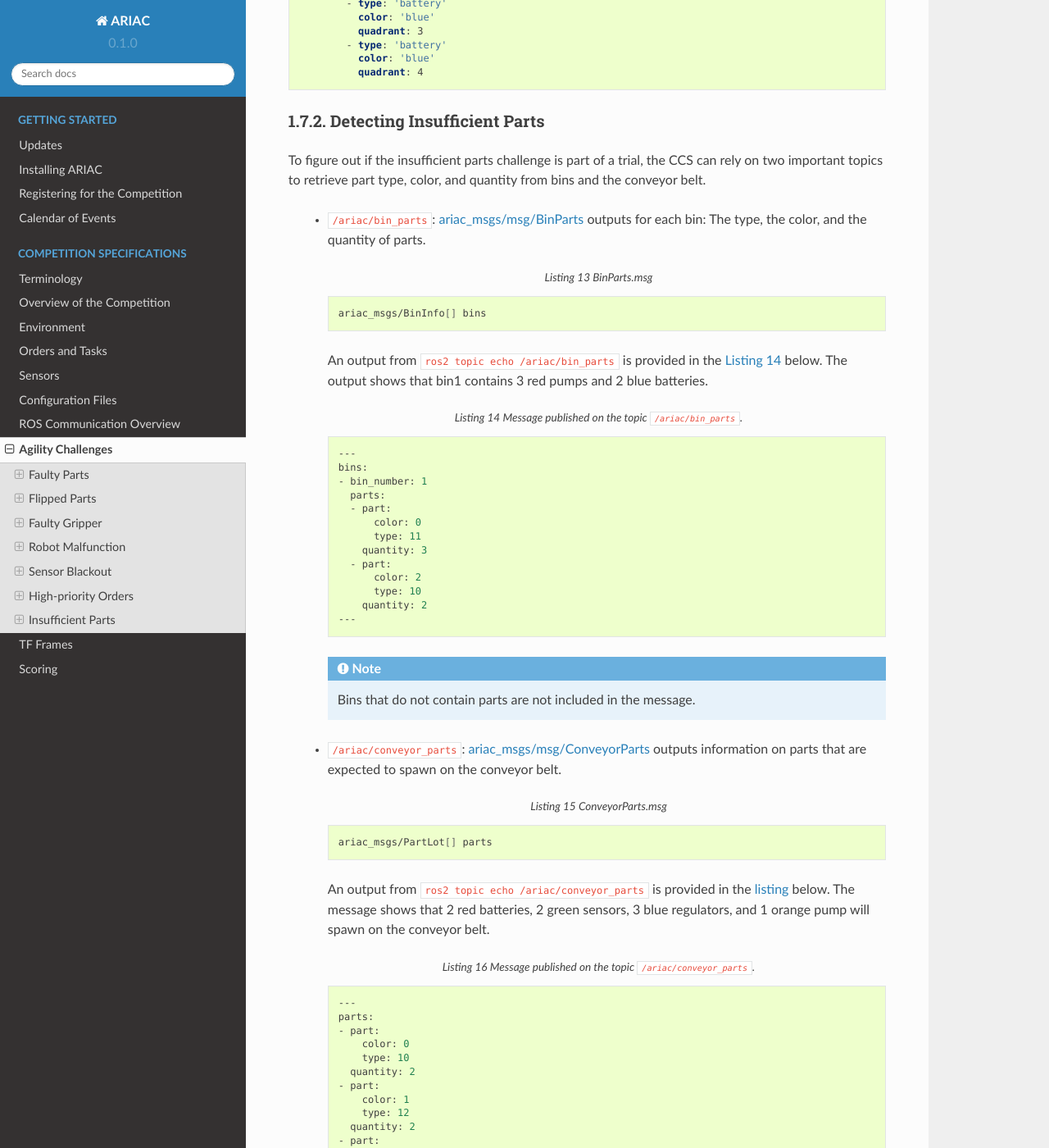
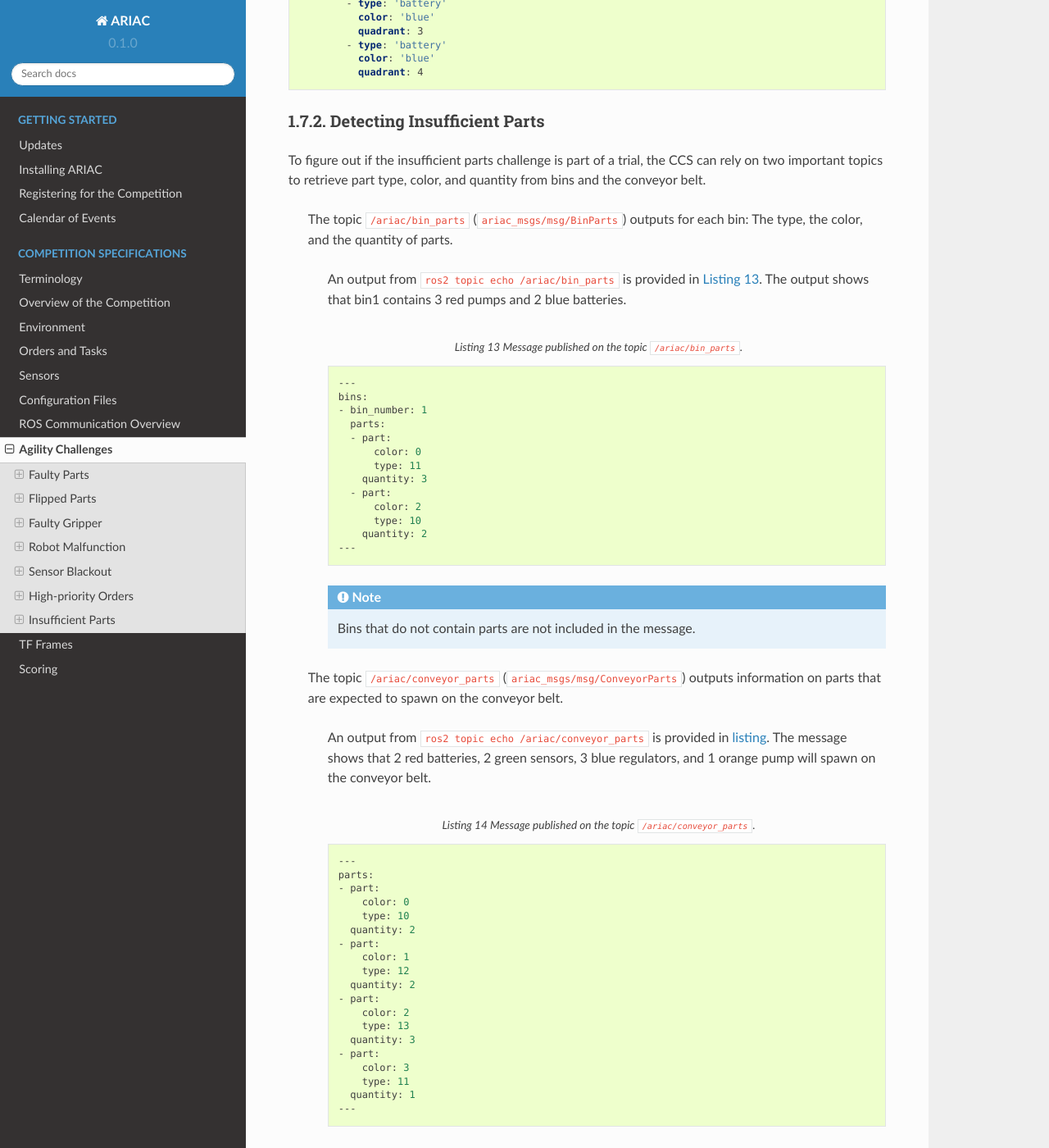
Before and after one commit to usnistgov/ARIAC, a Sphinx documentation site: the page built from docs/competition/challenges.rst, in a window 1280 px wide and 1400 px high, scrolled down 9993 px. Shown: the whole window at 82% size. Built offline with Sphinx 7.4.7 and the Read the Docs theme 2.0.0, drawn with Linux system fonts in a browser that asks for light colours.

```diff
--- a/docs/competition/challenges.rst
+++ b/docs/competition/challenges.rst
@@ -470,15 +470,9 @@
 
 To figure out if the insufficient parts challenge is part of a trial, the CCS can rely on two important topics to retrieve part type, color, and quantity from bins and the conveyor belt.
 
-  * ``/ariac/bin_parts``: :ref:`ariac_msgs/msg/BinParts<bin-msg>` outputs for each bin: The type, the color, and the quantity of parts.
+  The topic ``/ariac/bin_parts`` (``ariac_msgs/msg/BinParts``) outputs for each bin: The type, the color, and the quantity of parts.
 
-    .. code-block:: bash
-      :caption: BinParts.msg
-      :name: bin-msg
-
-      ariac_msgs/BinInfo[] bins
-
-    An  output from ``ros2 topic echo /ariac/bin_parts`` is provided in the :numref:`bin-parts-outputs` below. The output shows that bin1 contains 3 red pumps and 2 blue batteries.
+    An  output from ``ros2 topic echo /ariac/bin_parts`` is provided in  :numref:`bin-parts-outputs`. The output shows that bin1 contains 3 red pumps and 2 blue batteries.
 
     .. code-block:: bash
       :caption: Message published on the topic ``/ariac/bin_parts``.
@@ -502,15 +496,9 @@
       Bins that do not contain parts are not included in the message.
 
 
-  * ``/ariac/conveyor_parts``: :ref:`ariac_msgs/msg/ConveyorParts<conveyor-msg>` outputs information on parts that are expected to spawn on the conveyor belt.
+  The topic ``/ariac/conveyor_parts`` (``ariac_msgs/msg/ConveyorParts``) outputs information on parts that are expected to spawn on the conveyor belt.
 
-    .. code-block:: bash
-      :caption: ConveyorParts.msg
-      :name: conveyor-msg
-
-      ariac_msgs/PartLot[] parts
-
-    An output from ``ros2 topic echo /ariac/conveyor_parts`` is provided in the :ref:`listing<conveyor-parts-outputs>` below. The message shows that 2 red batteries,  2 green sensors, 3 blue regulators, and 1 orange pump will spawn on the conveyor belt.
+    An output from ``ros2 topic echo /ariac/conveyor_parts`` is provided in  :ref:`listing<conveyor-parts-outputs>`. The message shows that 2 red batteries,  2 green sensors, 3 blue regulators, and 1 orange pump will spawn on the conveyor belt.
 
 
     .. code-block:: bash
```
